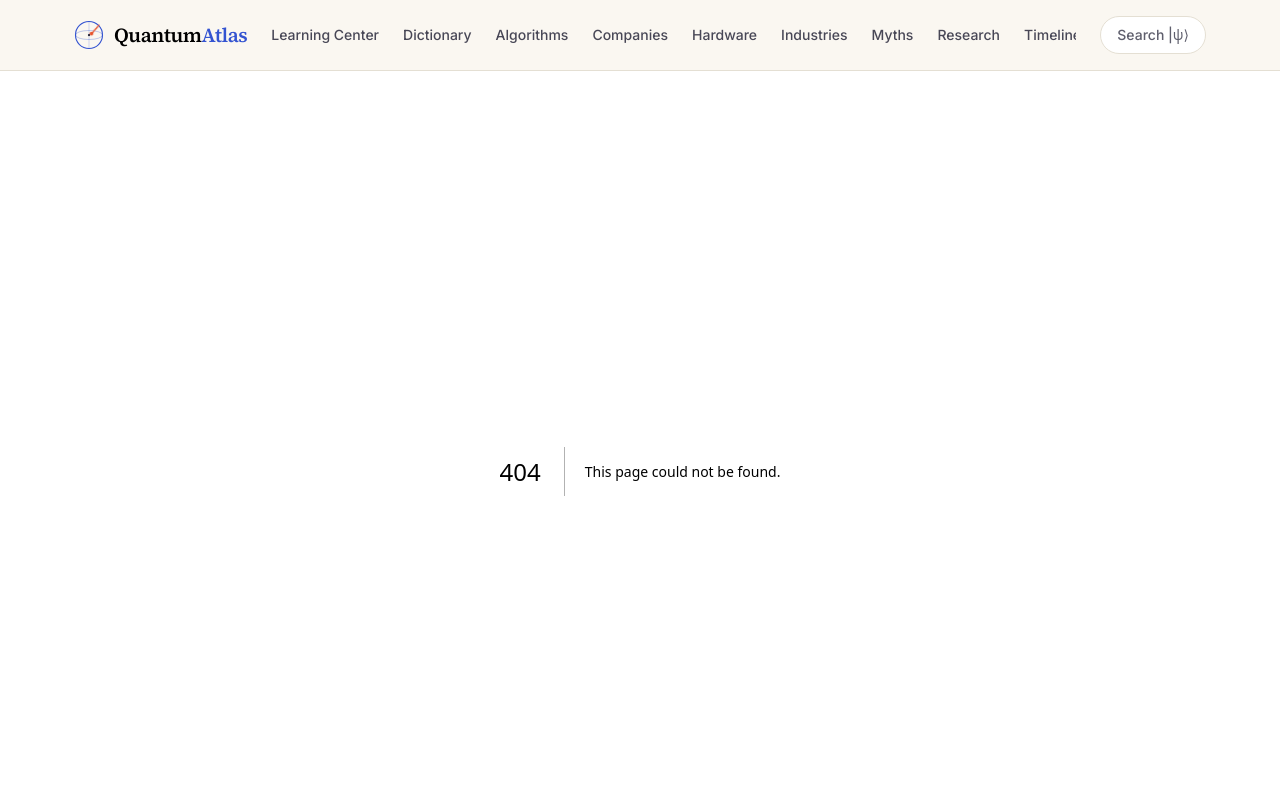
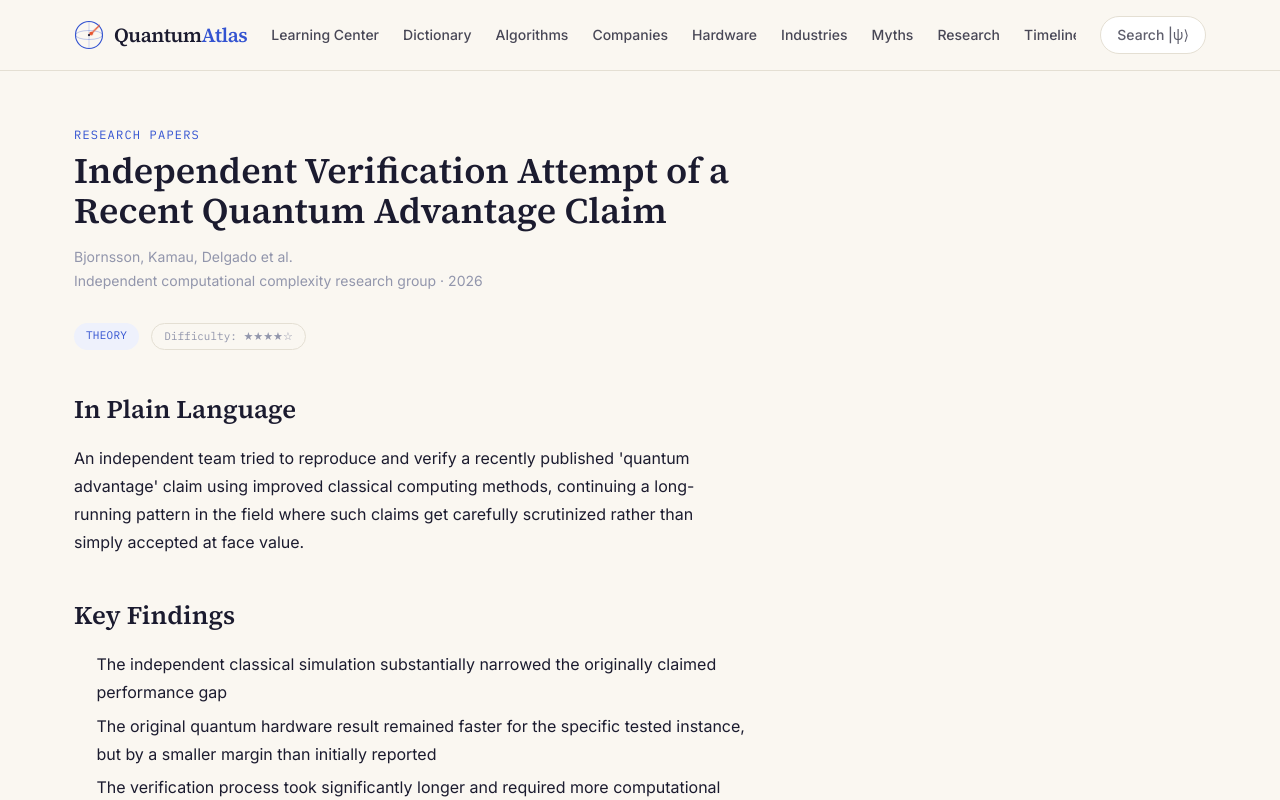
Before and after one commit to goalandpriority-ui/quantum-atlas, a Next.js app: page /research/quantum-advantage-claim-independent-verification in a window 1280 px wide. Before the commit this address had no page. Shown: the top 800 px of the page. Built offline with nearby package versions, Linux system fonts and the light colour scheme.

Commit message:
Create page for quantum advantage research paper

```diff
--- /dev/null
+++ b/app/research/quantum-advantage-claim-independent-verification/page.tsx
@@ -0,0 +1,9 @@
+import ResearchPaperPage from "@/components/ResearchPaperPage";
+import { getPaperBySlug } from "@/lib/content/research";
+import { notFound } from "next/navigation";
+
+export default function Page() {
+  const paper = getPaperBySlug("quantum-advantage-claim-independent-verification");
+  if (!paper) return notFound();
+  return <ResearchPaperPage paper={paper} />;
+}
```
